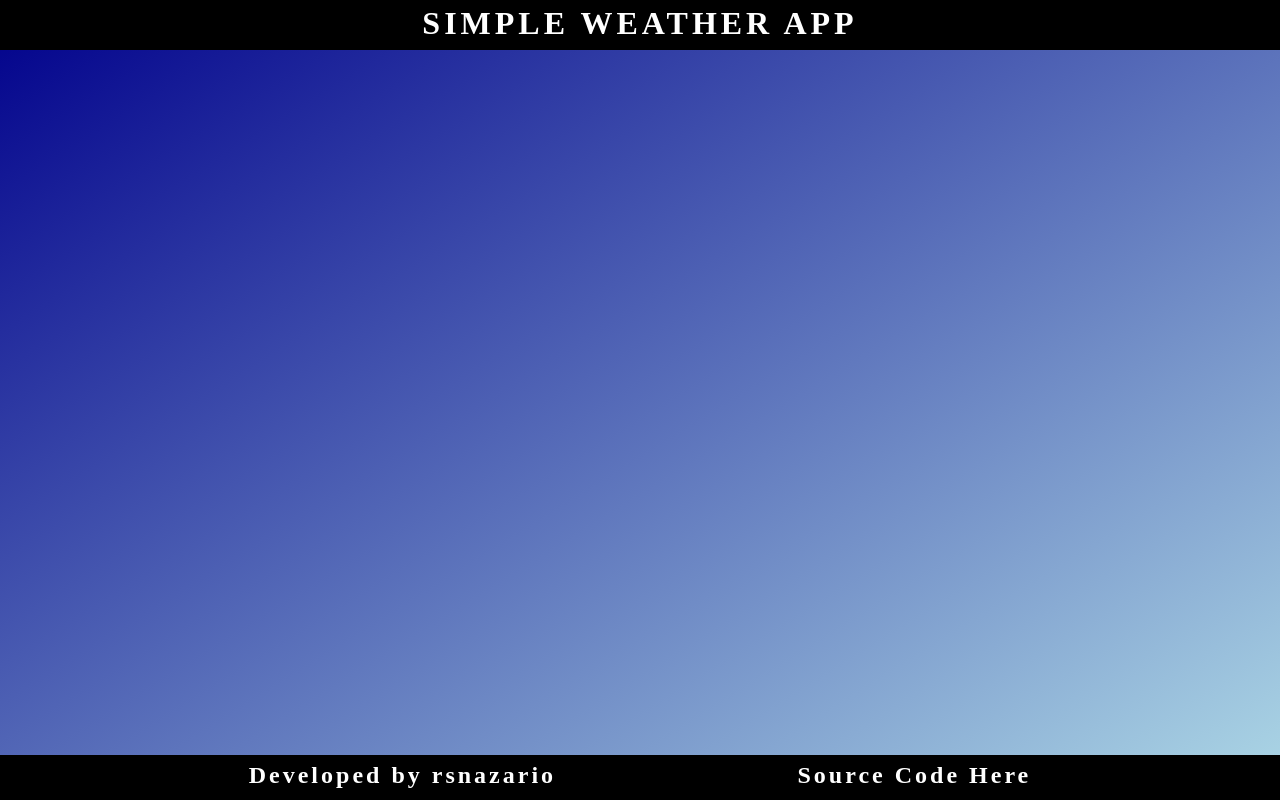
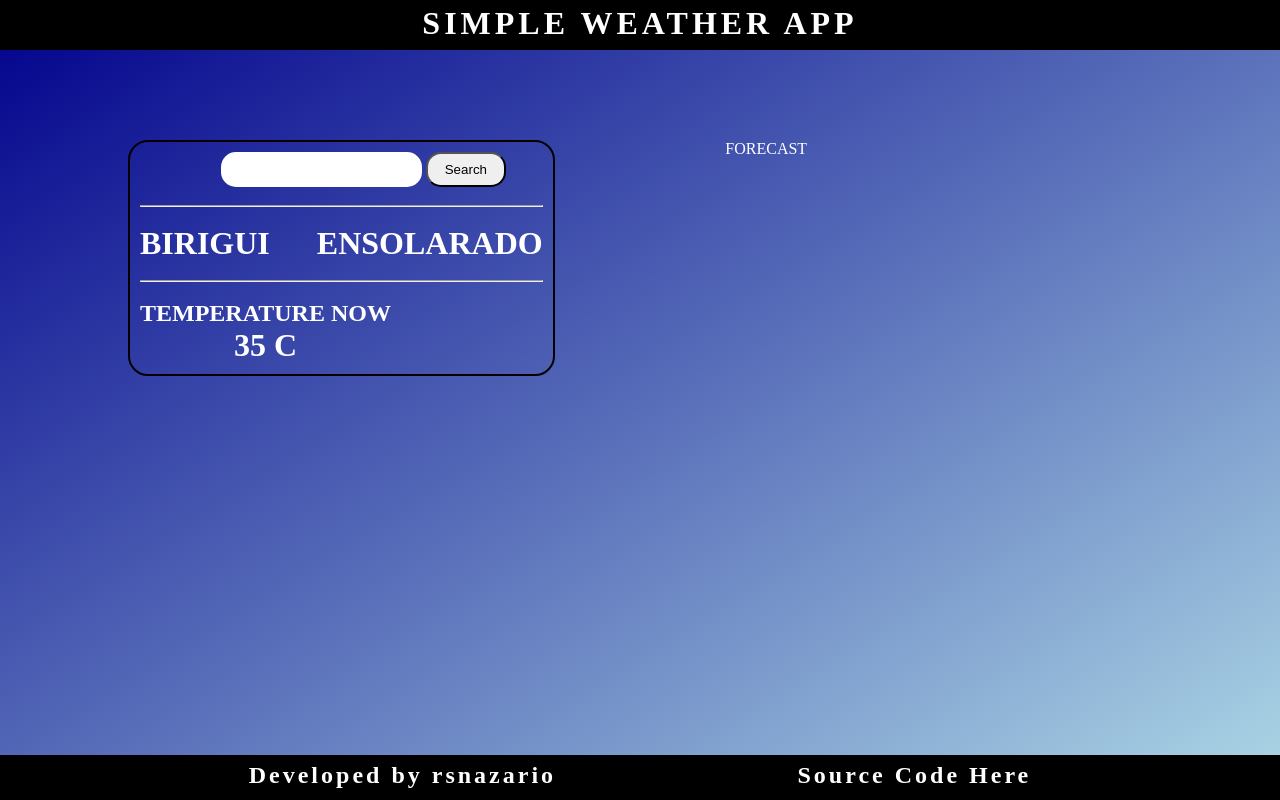
Before and after one commit to rsnazario/weather-app-js, a plain HTML site: page index.html in a window 1280 px wide. Drawn offline with Linux system fonts and the light colour scheme; no server answers.

Commit message:
input layout plus current temp layout

```diff
--- a/css/style.css
+++ b/css/style.css
@@ -7,6 +7,10 @@ body {
   background: linear-gradient(to left top,lightblue, darkblue) fixed;
 }
 
+main {
+  margin: auto;
+  color: white;
+}
 
 nav {
   height: 45px;
@@ -38,6 +42,10 @@ footer > div > h2 {
   width: 100%;
 }
 
+.w-80 {
+  width: 80%;
+}
+
 .text-center {
   text-align: center;
 }
@@ -55,3 +63,38 @@ footer > div > h2 {
   letter-spacing: 4px;
   padding-top: 5px;
 }
+
+.row {
+  display: grid;
+  grid-template-columns: repeat(12, 1fr);
+}
+
+.half-content {
+  grid-column: span 5;
+}
+
+.border-content {
+  padding: 10px;
+  border: 2px solid black;
+  border-radius: 20px;
+}
+
+.search-city {
+  margin-left: 20%;
+  position: relative;
+  height: 35px;
+  width: 50%;
+  border-radius: 15px;
+  border: black;
+}
+
+.button-search {
+  height: 35px;
+  width: 80px;
+  border-radius: 15px;
+}
+
+.d-flex-btw {
+  display: flex;
+  justify-content: space-between;
+}
--- a/index.html
+++ b/index.html
@@ -14,7 +14,46 @@
     </span>
   </nav>
 
+  <main class="w-80">
+    <br><br><br><br></br>
+    <div class="row">
+      <div class="half-content border-content">
+        <div class="search-div">
+          <input type="text" class="search-city">
+          <button class="button-search"> Search </button>
+        </div>
 
+        <br><hr><br>
+
+        <div id="info" class="intel d-flex-btw">
+          <div id="city-name">
+            <h1>BIRIGUI</h1>
+          </div>
+          <div id="city-description">
+            <h1>ENSOLARADO</h1>
+          </div>
+        </div>
+
+        <br><hr><br>
+
+        <div class="d-flex-btw">
+          <div>
+            <h2>TEMPERATURE NOW</h2>
+            <h1 style="text-align: center;">35 C</h1>
+          </div>
+          <div id="etc-info">
+
+          </div>
+        </div>
+      </div>
+
+      <div></div>
+      <div></div>
+      <div class="half-content">
+        FORECAST
+      </div>
+    </div>
+  </main>
 
   <footer class="w-100 ">
     <div class="flex-around">
@@ -22,5 +61,7 @@
       <h2>Source Code Here</h2>
     </div>
   </footer>
+
+  <script src="https://kit.fontawesome.com/859eff7750.js"></script>
 </body>
 </html>
```
